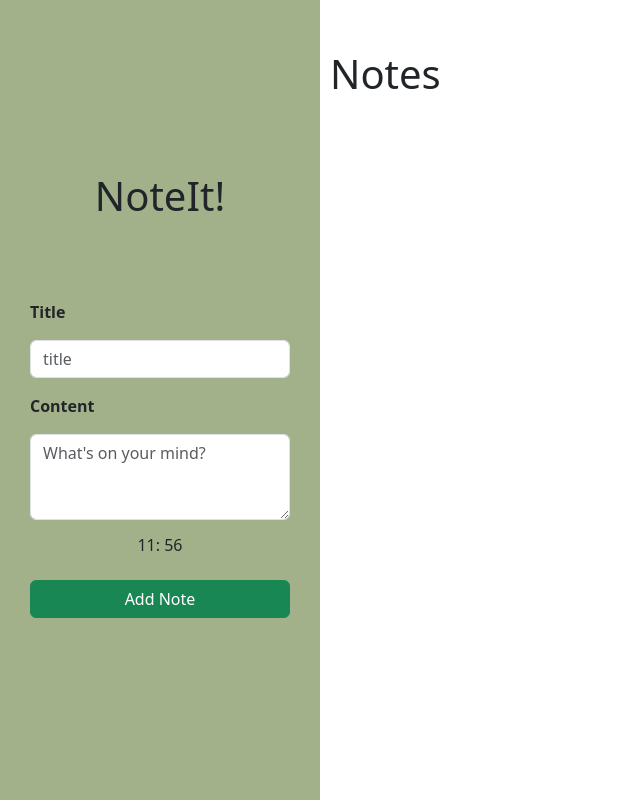
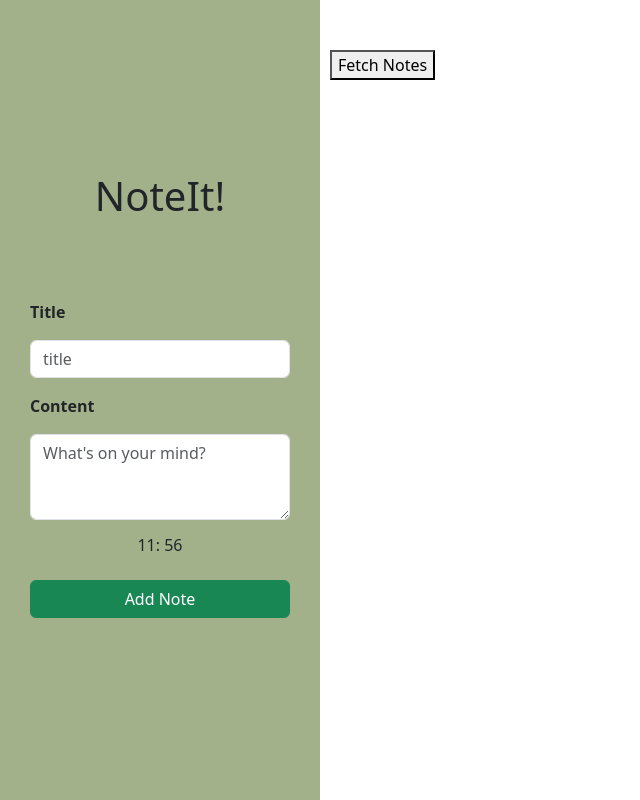
Before and after one commit to PUP-BSIT/individual-playground-delima-justine-1, an Angular app in the folder frontend/simple-app/: page / in a window 1280 px wide. Shown: the whole page, without its empty margins (0-640 px from the left). Built offline with nearby package versions, Linux system fonts and the light colour scheme.

Commit message:
fear: add fetchNotes function.

```diff
--- a/frontend/simple-app/src/app/sidebar/notes-dashboard/notes-dashboard.ts
+++ b/frontend/simple-app/src/app/sidebar/notes-dashboard/notes-dashboard.ts
@@ -1,12 +1,24 @@
-import { Component, input } from '@angular/core';
+import { Component, inject, input } from '@angular/core';
 import { Note } from '../../../models/note.model';
+import { Backend } from '../../../service/backend';
 
 @Component({
   selector: 'app-notes-dashboard',
   imports: [],
-  templateUrl: './notes-dashboard.html',
+  template: '<button (click)="getNotes()">Fetch Notes</button>',
   styleUrl: './notes-dashboard.scss'
 })
 export class NotesDashboard {
   notes = input(<Note[]>[]);
+  backendService = inject(Backend);
+
+  getNotes() {
+    this.backendService.fetchNotes()
+      .subscribe(data => {
+        const firstNote = data[0];
+        console.log(data);
+        console.log("Title: " + firstNote.title);
+        console.log("Content: " + firstNote.content);
+      })
+  }
 }
```
